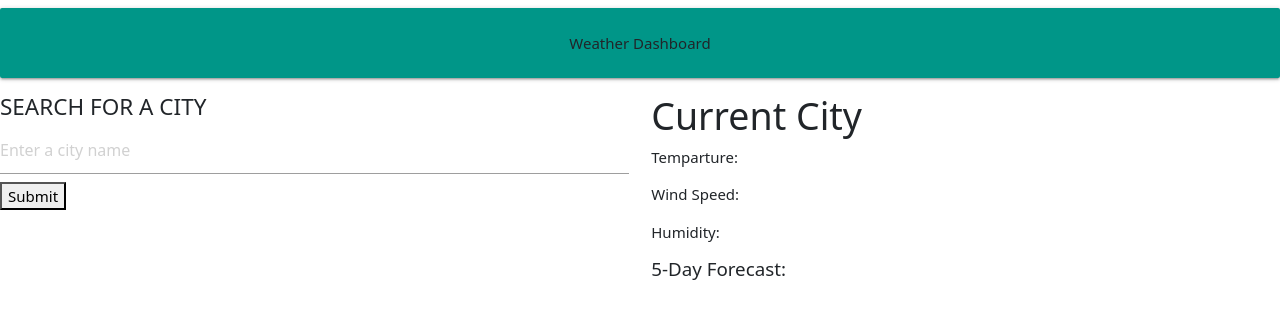
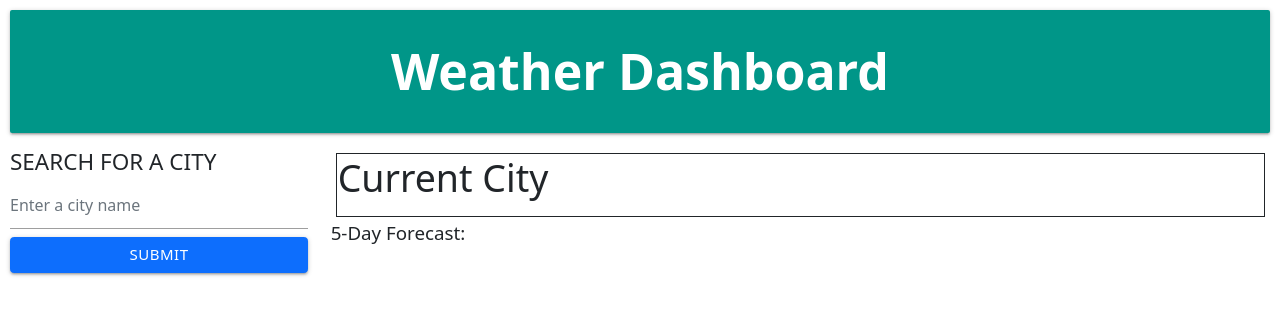
Before and after one commit to Dedriep/Weather-Finder, a plain HTML site: page index.html in a window 1280 px wide. Drawn offline with nearby package versions, Linux system fonts and the light colour scheme.

Commit message:
added bootstrap styles

```diff
--- a/assets/css/style.css
+++ b/assets/css/style.css
@@ -1,4 +1,27 @@
+body{
+    margin: 10px
+}
+
 .future{
     border: 2px;
     border-color: blueviolet;
 }
+
+#header-text {
+    font-size: 50px;
+    font-weight: bold;
+    color: white;
+
+}
+
+input{
+    border-style: dotted;
+    border: 2px;
+    border-color: black;
+
+}
+
+.current-forecast {
+    padding: 1px;
+    margin: 5px
+}
--- a/index.html
+++ b/index.html
@@ -9,22 +9,30 @@
     <link rel="stylesheet" href="https://cdnjs.cloudflare.com/ajax/libs/materialize/1.0.0/css/materialize.min.css">
     <!--stylesheet for bootsrap-->
     <link href="https://cdn.jsdelivr.net/npm/bootstrap@5.1.3/dist/css/bootstrap.min.css" rel="stylesheet" integrity="sha384-1BmE4kWBq78iYhFldvKuhfTAU6auU8tT94WrHftjDbrCEXSU1oBoqyl2QvZ6jIW3" crossorigin="anonymous">
+    <link rel="stylesheet" href ="./assets/css/style.css">
     <title>Weather Dashboard</title>
 </head>
 
 <body>
-    <header class="card-panel teal lighten center-align"> Weather Dashboard</header>
+    <header class="card-panel teal lighten center-align">
+        <div id="header-text">
+            Weather Dashboard
+        </div>
+
+    </header>
 
     <div class="row">
         <!--Search INFO-->
-        <div class="col s3">
+        <div class="col-3">
             <!--Search bar/ clear to the left-->
 
             <div>
                 <form>
                     <h4>SEARCH FOR A CITY</h4>
-                    <input type="text" placeholder="Enter a city name" name="search" id="search-input">
-                    <button type="submit" id="submit-button">Submit</button>
+                    <input type="text" placeholder="Enter a city name" name="search" id="search-input" class="form-control city-form" >
+                    <div class="d-grid gap-2">
+                        <button type="submit" id="submit-button" class="btn btn-primary">Submit</button>
+                    </div>
                 </form>
             </div>
 
@@ -37,11 +45,12 @@
             </div>
         </div>
         <!--current forecast appears here-->
-        <main class= "col s9">
-            <h1 id="current-city">Current City</h1>
-            <p id="current-temp">Temparture: </p>
-            <p>Wind Speed: </p>
-            <p>Humidity: </p>
+        <main class= "col-9">
+            <div class="border border-dark current-forecast">
+                <h1 id="current-city">Current City</h1>
+                <p id="current-temp"> </p>
+
+            </div>
             <!--5 day forecast-->
             <div>
                 <h5>5-Day Forecast:</h5>
```
